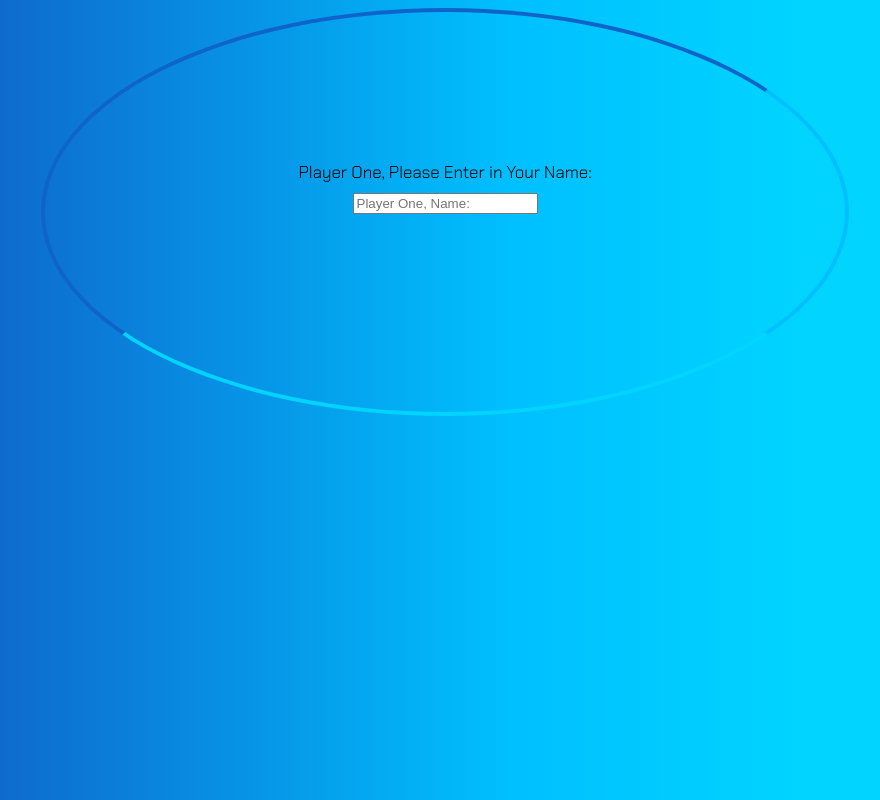
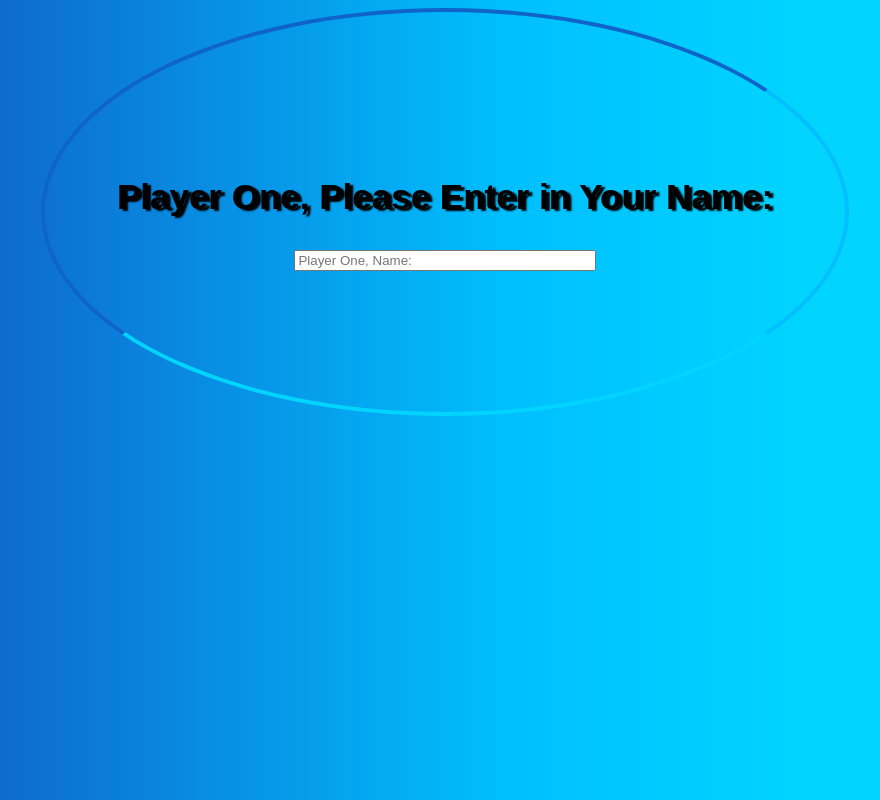
Before and after one commit to Babb2000/Connect-Four-Game, a plain HTML site: page index.html in a window 1280 px wide. Shown: the whole page, without its empty margins (195-1075 px from the left). Drawn offline with Linux system fonts and the light colour scheme.

Commit message:
adding styles to the UI

```diff
--- a/script.js
+++ b/script.js
@@ -67,17 +67,23 @@ function DOMManip(){
   }
 
   function createForm(){
-    let div = createFlexContainer("div", "350", "350");
+    let div = createFlexContainer("div", "400", "800");
+    div.style.borderRadius = "50%";
     div.style.flexDirection = "column";
     div.style.alignItems = "center";
     div.style.justifyContent = "center";
     div.style.gap = "10px";
     div.style.fontSize = "17px";
+    let h1 = document.createElement('h1');
+    h1.style.fontSize = "35px";
+    h1.style.textShadow = "3.5px 1.75px 1.75px black"
     let text = document.createTextNode("Player One, Please Enter in Your Name: ");
     let input = document.createElement('input');
+    input.style.width = "293.17px"
+    h1.appendChild(text);
     input.setAttribute("id", "player1");
     input.placeholder = "Player One, Name: "
-    appendElements(div, text);
+    appendElements(div, h1);
     appendElements(div, input);
     return div;
   }
--- a/style.css
+++ b/style.css
@@ -1,8 +1,7 @@
 body{
   background: rgb(15,100,202);
   background: linear-gradient(90deg, rgba(15,100,202,1) 4%, rgba(15,100,202,1) 12%, rgba(0,191,255,1) 55%, rgba(0,212,255,1) 78%);
-  font-family: 'Chakra Petch', sans-serif;
-
+  font-family: 'Ysabeau SC', sans-serif;
 }
 
 .board {
```
